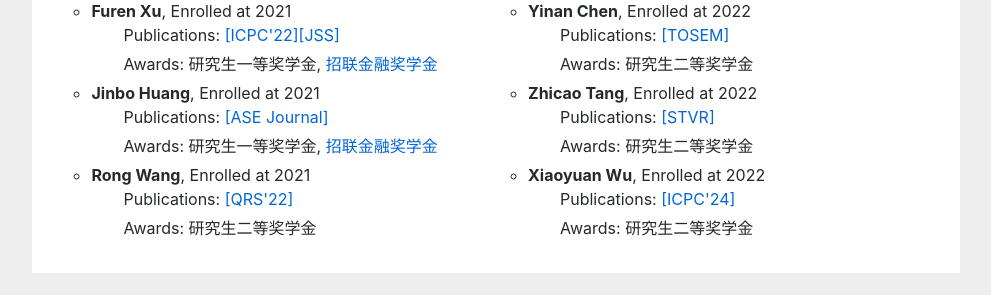
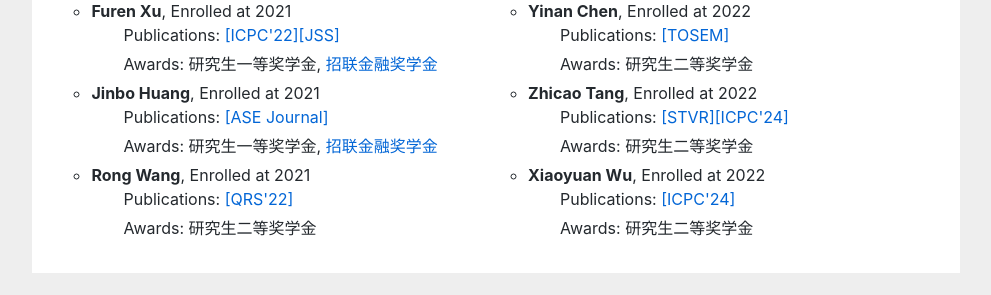
Before and after one commit to huangyuan-hy/huangyuan-hy.github.io, a Jekyll site: the page index.html, which Jekyll copies as it is, in a window 1280 px wide and 900 px high, scrolled down 3983 px. Shown: the part 602-897 px from the top of the window, without its empty margins (144-1135 px from the left). Built offline with Jekyll 4.4.1, drawn with Linux system fonts in a browser that asks for light colours.

Commit message:
Update index.html

```diff
--- a/index.html
+++ b/index.html
@@ -260,7 +260,7 @@ empirical study to learn how programmers reuse code on <a href="https://stackove
    <p style="text-indent:2em; line-height:2px;"> Awards: 研究生二等奖学金</p>
 
 <li type="circle"><b>Zhicao Tang</b>, Enrolled at 2022</li>
-    <p style="text-indent:2em;">Publications: <a href="">[STVR]</a></p>
+    <p style="text-indent:2em;">Publications: <a href="">[STVR]</a><a href="">[ICPC'24]</a></p>
 	<p style="text-indent:2em; line-height:2px;">Awards: 研究生二等奖学金</p>
 
 <li type="circle"><b>Xiaoyuan Wu</b>, Enrolled at 2022</li>
```
